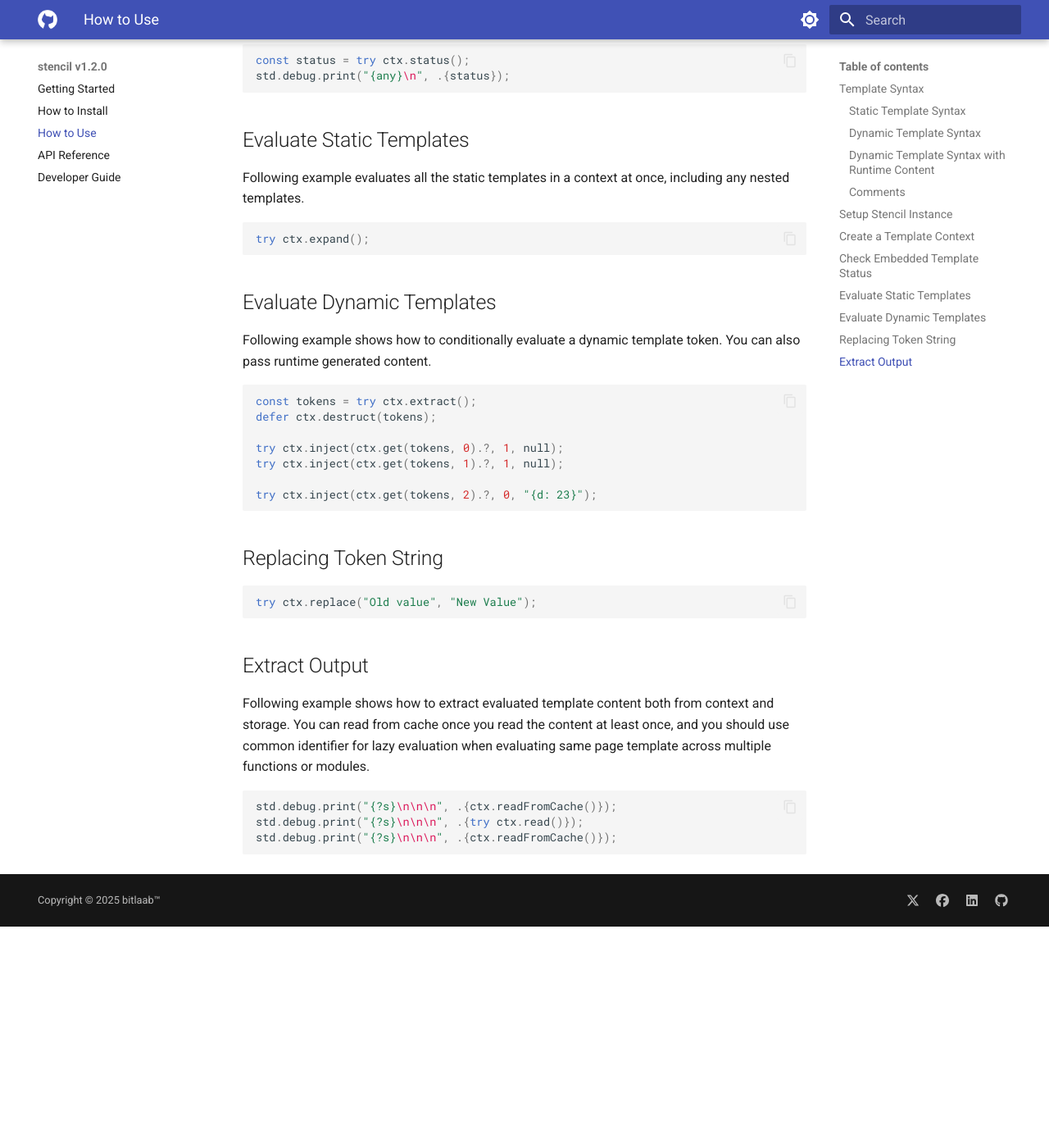
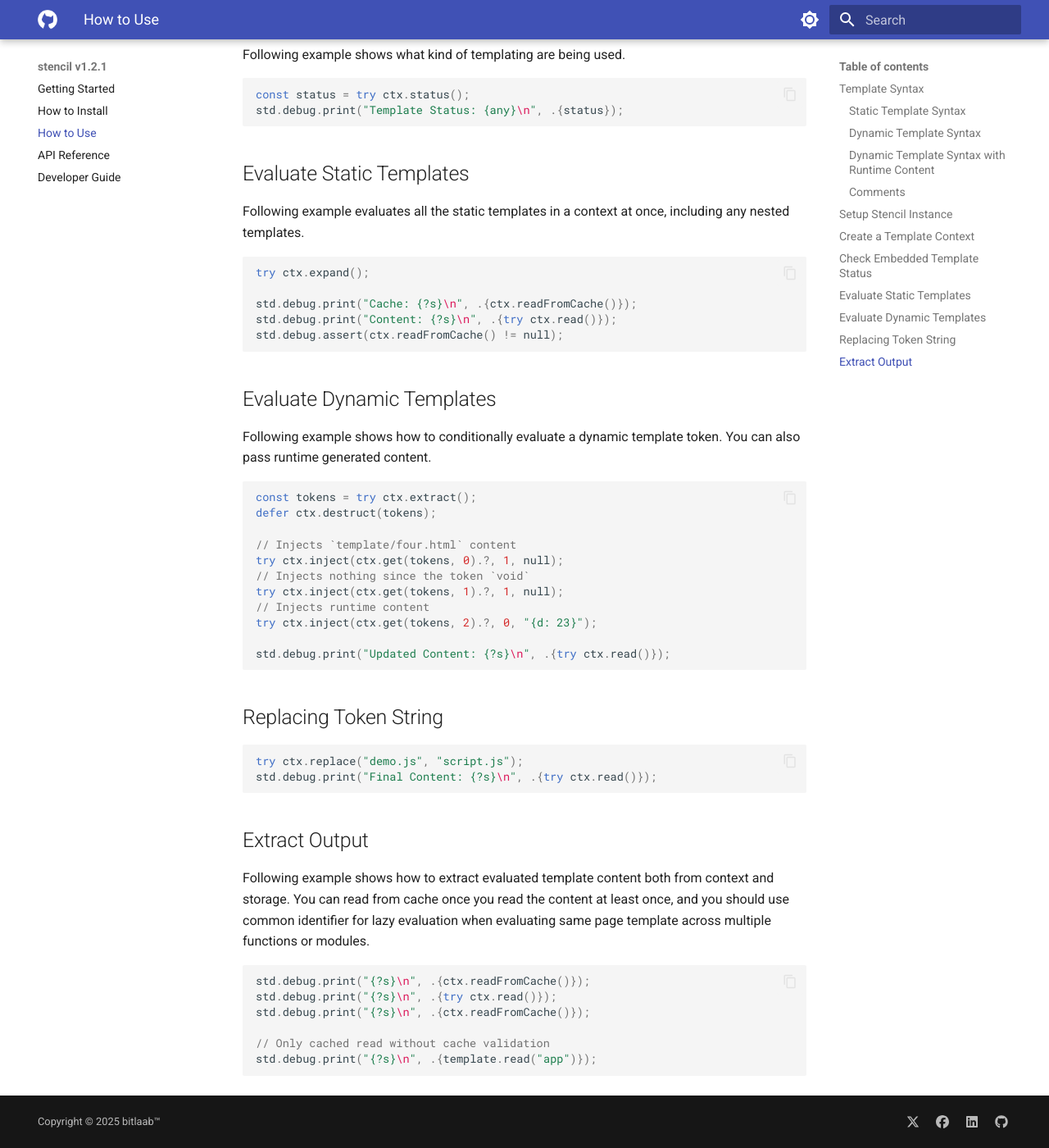
Before and after one commit to bitlaab-bolt/stencil, an MkDocs documentation site: the page built from docs/usage.md, in a window 1280 px wide and 1400 px high, scrolled down 2049 px. Shown: the whole window at 82% size. Built offline with MkDocs 1.6.1 and Material for MkDocs 9.7.7, drawn with Linux system fonts in a browser that asks for light colours; before the commit the page ends 3179 px from its top, so only the background shows below that; some of the changed text lies outside the part shown.

Commit message:
tagging v1.2.1

````diff
--- a/docs/usage.md
+++ b/docs/usage.md
@@ -18,6 +18,8 @@ All template tokens must be a relative path to the base directory of the stencil
 ```
 
 ### Dynamic Template Syntax
+
+Dynamic template should always contain `||`.
 
 ```html
 <p>Some Content here...</p>
@@ -93,7 +95,7 @@ Following example shows what kind of templating are being used.
 
 ```zig
 const status = try ctx.status();
-std.debug.print("{any}\n", .{status});
+std.debug.print("Template Status: {any}\n", .{status});
 ```
 
 ## Evaluate Static Templates
@@ -102,6 +104,10 @@ Following example evaluates all the static templates in a context at once, inclu
 
 ```zig
 try ctx.expand();
+
+std.debug.print("Cache: {?s}\n", .{ctx.readFromCache()});
+std.debug.print("Content: {?s}\n", .{try ctx.read()});
+std.debug.assert(ctx.readFromCache() != null);
 ```
 
 ## Evaluate Dynamic Templates
@@ -112,16 +118,21 @@ Following example shows how to conditionally evaluate a dynamic template token.
 const tokens = try ctx.extract();
 defer ctx.destruct(tokens);
 
+// Injects `template/four.html` content
 try ctx.inject(ctx.get(tokens, 0).?, 1, null);
+// Injects nothing since the token `void`
 try ctx.inject(ctx.get(tokens, 1).?, 1, null);
+// Injects runtime content
+try ctx.inject(ctx.get(tokens, 2).?, 0, "{d: 23}");
 
-try ctx.inject(ctx.get(tokens, 2).?, 0, "{d: 23}");
+std.debug.print("Updated Content: {?s}\n", .{try ctx.read()});
 ```
 
 ## Replacing Token String
 
 ```zig
-try ctx.replace("Old value", "New Value");
+try ctx.replace("demo.js", "script.js");
+std.debug.print("Final Content: {?s}\n", .{try ctx.read()});
 ```
 
 ## Extract Output
@@ -129,7 +140,10 @@ try ctx.replace("Old value", "New Value");
 Following example shows how to extract evaluated template content both from context and storage. You can read from cache once you read the content at least once, and you should use common identifier for lazy evaluation when evaluating same page template across multiple functions or modules.
 
 ```zig
-std.debug.print("{?s}\n\n\n", .{ctx.readFromCache()});
-std.debug.print("{?s}\n\n\n", .{try ctx.read()});
-std.debug.print("{?s}\n\n\n", .{ctx.readFromCache()});
+std.debug.print("{?s}\n", .{ctx.readFromCache()});
+std.debug.print("{?s}\n", .{try ctx.read()});
+std.debug.print("{?s}\n", .{ctx.readFromCache()});
+
+// Only cached read without cache validation
+std.debug.print("{?s}\n", .{template.read("app")});
 ```
--- a/mkdocs.yml
+++ b/mkdocs.yml
@@ -1,4 +1,4 @@
-site_name: stencil v1.2.0
+site_name: stencil v1.2.1
 site_url: http://127.0.0.1
 nav:
   - Getting Started: index.md
````
Also changed, not shown: other parts of docs/usage.md (+1 -1 lines), CHANGELOG.md (+3 -0 lines), README.md (+1 -1 lines), TODO.md (+2 -2 lines), docs/index.md (+1 -1 lines), 5 other files.
